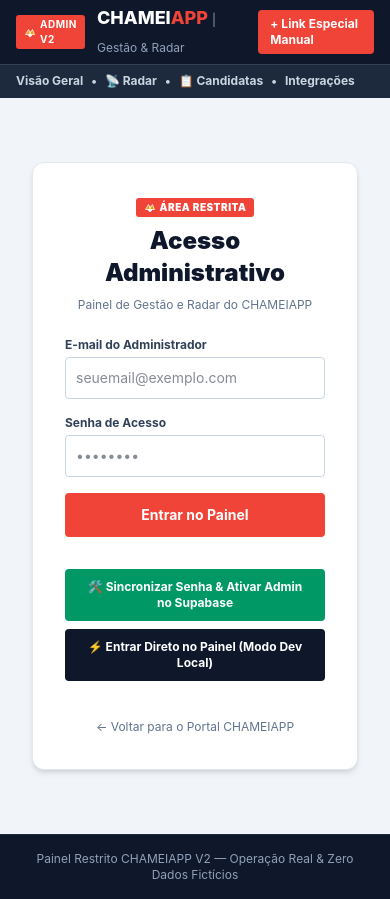
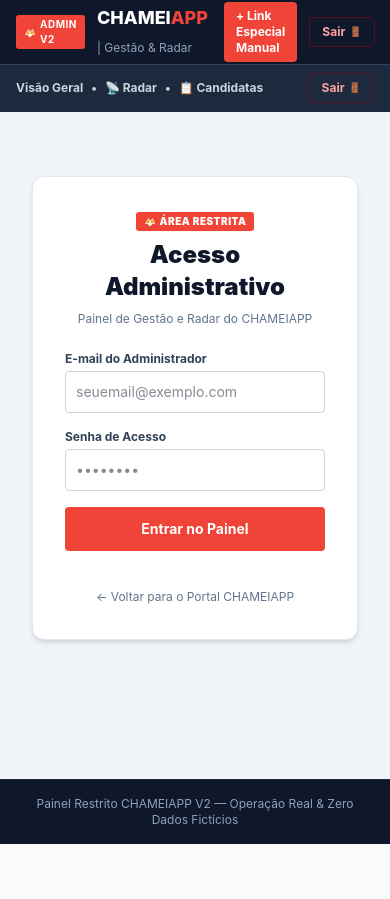
Before and after one commit to Helgonhc/chameiappadm, a Next.js app: page /admin/login in a window 390 px wide. After the commit the page ends 844 px from the top, so only its background shows below. Built offline with nearby package versions, Linux system fonts and the light colour scheme; no server answers.

Commit message:
feat: adicionar botao de logout no header admin e limpar login oficial

```diff
--- a/app/admin/layout.tsx
+++ b/app/admin/layout.tsx
@@ -2,6 +2,7 @@
 import Link from 'next/link';
 import { SITE_CONFIG } from '../../lib/config/site.config';
 import { ChameiMarker } from '../../components/ui/ChameiMarker';
+import { AdminLogoutButton } from '../../components/admin/AdminLogoutButton';
 
 export const metadata = {
   title: `Painel Admin | ${SITE_CONFIG.name}`,
@@ -82,20 +83,23 @@
               >
                 Ver Site ↗
               </Link>
+
+              <AdminLogoutButton />
             </div>
 
           </div>
         </div>
 
         {/* Sub-bar de navegação mobile admin */}
-        <div className="md:hidden bg-slate-800 px-4 py-2 flex items-center gap-2 overflow-x-auto text-xs font-bold text-slate-300 border-t border-slate-700">
-          <Link href="/admin/dashboard" className="shrink-0 hover:text-white">Visão Geral</Link>
-          <span>•</span>
-          <Link href="/admin/radar" className="shrink-0 hover:text-white">📡 Radar</Link>
-          <span>•</span>
-          <Link href="/admin/radar/candidatas" className="shrink-0 hover:text-white">📋 Candidatas</Link>
-          <span>•</span>
-          <Link href="/admin/integracoes" className="shrink-0 hover:text-white">Integrações</Link>
+        <div className="md:hidden bg-slate-800 px-4 py-2 flex items-center justify-between text-xs font-bold text-slate-300 border-t border-slate-700">
+          <div className="flex items-center gap-2 overflow-x-auto">
+            <Link href="/admin/dashboard" className="shrink-0 hover:text-white">Visão Geral</Link>
+            <span>•</span>
+            <Link href="/admin/radar" className="shrink-0 hover:text-white">📡 Radar</Link>
+            <span>•</span>
+            <Link href="/admin/radar/candidatas" className="shrink-0 hover:text-white">📋 Candidatas</Link>
+          </div>
+          <AdminLogoutButton />
         </div>
       </header>
 
--- a/app/admin/login/page.tsx
+++ b/app/admin/login/page.tsx
@@ -10,7 +10,6 @@
   const [email, setEmail] = useState('');
   const [password, setPassword] = useState('');
   const [error, setError] = useState('');
-  const [sqlInstruction, setSqlInstruction] = useState<string | null>(null);
   const [isLoading, setIsLoading] = useState(false);
   const router = useRouter();
   const searchParams = useSearchParams();
@@ -24,7 +23,6 @@
   const handleLogin = async (e: React.FormEvent) => {
     e.preventDefault();
     setError('');
-    setSqlInstruction(null);
 
     if (!email || !password) {
       setError('Preencha e-mail e senha.');
@@ -35,10 +33,6 @@
 
     try {
       if (!supabaseUrl || !supabaseAnonKey) {
-        if (process.env.NODE_ENV !== 'production') {
-          router.push(redirectUrl);
-          return;
-        }
         setError('Supabase não está configurado neste ambiente.');
         setIsLoading(false);
         return;
@@ -66,57 +60,6 @@
     }
   };
 
-  const handleSetupAdmin = async () => {
-    if (!email || !password) {
-      setError('Preencha e-mail e senha para configurar.');
-      return;
-    }
-
-    setIsLoading(true);
-    setError('');
-
-    try {
-      const res = await fetch('/api/auth/setup-admin', {
-        method: 'POST',
-        headers: { 'Content-Type': 'application/json' },
-        body: JSON.stringify({ email, password }),
-      });
-
-      const data = await res.json();
-
-      if (!res.ok || data.error) {
-        setError(data.error || 'Erro ao sincronizar conta admin.');
-        setIsLoading(false);
-        return;
-      }
-
-      // Após a sincronização, efetuar o login automático no Supabase
-      const supabase = createBrowserClient(supabaseUrl, supabaseAnonKey);
-      const { error: loginErr } = await supabase.auth.signInWithPassword({
-        email,
-        password,
-      });
-
-      if (loginErr) {
-        setError(`Conta configurada no Supabase, porém ao efetuar login: ${loginErr.message}`);
-        setIsLoading(false);
-        return;
-      }
-
-      router.push(redirectUrl);
-      router.refresh();
-    } catch (err: any) {
-      setError(err?.message || 'Erro ao conectar ao servidor.');
-      setIsLoading(false);
-    }
-  };
-
-  const handleDevLogin = () => {
-    document.cookie = "chamei_dev_admin=true; path=/; max-age=86400";
-    router.push(redirectUrl);
-    router.refresh();
-  };
-
   return (
     <div className="max-w-md mx-auto py-12 px-4">
       <div className="bg-white p-8 rounded-xl border border-slate-200 shadow-md space-y-6">
@@ -137,29 +80,8 @@
         )}
 
         {error && (
-          <div className="bg-red-50 text-red-700 p-3 rounded text-xs font-semibold border border-red-200 space-y-2">
-            <p>{error}</p>
-            {error.includes('Invalid login credentials') && (
-              <div className="pt-2 border-t border-red-200">
-                <button
-                  type="button"
-                  onClick={handleSetupAdmin}
-                  className="w-full bg-emerald-700 hover:bg-emerald-800 text-white font-bold py-2 px-3 rounded text-xs transition-colors cursor-pointer"
-                >
-                  ⚡ Sincronizar Senha & Criar/Ativar Admin no Supabase
-                </button>
-              </div>
-            )}
-            {sqlInstruction && (
-              <div className="mt-2 pt-2 border-t border-red-200 text-[11px] text-slate-800 font-mono">
-                <span className="font-bold text-red-900 block font-sans mb-1">
-                  💡 Execute o SQL no SQL Editor do Supabase para liberar:
-                </span>
-                <pre className="bg-slate-900 text-emerald-400 p-2 rounded overflow-x-auto text-[10px]">
-                  {sqlInstruction}
-                </pre>
-              </div>
-            )}
+          <div className="bg-red-50 text-red-700 p-3 rounded text-xs font-semibold border border-red-200">
+            {error}
           </div>
         )}
 
@@ -201,27 +123,6 @@
           </button>
         </form>
 
-        <div className="pt-2 flex flex-col gap-2">
-          <button
-            type="button"
-            onClick={handleSetupAdmin}
-            disabled={isLoading}
-            className="w-full bg-emerald-600 hover:bg-emerald-700 text-white font-bold py-2.5 px-4 rounded transition-colors text-xs flex items-center justify-center gap-2 cursor-pointer"
-          >
-            <span>🛠️ Sincronizar Senha & Ativar Admin no Supabase</span>
-          </button>
-
-          {process.env.NODE_ENV !== 'production' && (
-            <button
-              type="button"
-              onClick={handleDevLogin}
-              className="w-full bg-slate-900 hover:bg-slate-800 text-white font-bold py-2.5 px-4 rounded transition-colors text-xs flex items-center justify-center gap-2 cursor-pointer"
-            >
-              <span>⚡ Entrar Direto no Painel (Modo Dev Local)</span>
-            </button>
-          )}
-        </div>
-
         <div className="text-center pt-2">
           <a
             href="/"
--- /dev/null
+++ b/components/admin/AdminLogoutButton.tsx
@@ -0,0 +1,40 @@
+'use client';
+
+import React from 'react';
+import { useRouter } from 'next/navigation';
+import { createBrowserClient } from '@supabase/ssr';
+
+export function AdminLogoutButton() {
+  const router = useRouter();
+
+  const handleLogout = async () => {
+    try {
+      const supabaseUrl = process.env.NEXT_PUBLIC_SUPABASE_URL || '';
+      const supabaseAnonKey = process.env.NEXT_PUBLIC_SUPABASE_ANON_KEY || '';
+
+      if (supabaseUrl && supabaseAnonKey) {
+        const supabase = createBrowserClient(supabaseUrl, supabaseAnonKey);
+        await supabase.auth.signOut();
+      }
+
+      // Limpar cookie dev se houver
+      document.cookie = 'chamei_dev_admin=; path=/; expires=Thu, 01 Jan 1970 00:00:01 GMT;';
+
+      router.push('/admin/login');
+      router.refresh();
+    } catch {
+      router.push('/admin/login');
+    }
+  };
+
+  return (
+    <button
+      onClick={handleLogout}
+      className="px-3 py-1.5 rounded text-xs font-bold text-red-300 hover:text-white hover:bg-red-900/40 border border-red-800/50 transition-colors cursor-pointer flex items-center gap-1"
+      title="Sair do Painel Administrativo"
+    >
+      <span>Sair</span>
+      <span className="text-[10px]">🚪</span>
+    </button>
+  );
+}
--- a/middleware.ts
+++ b/middleware.ts
@@ -8,14 +8,6 @@
 
   // Proteger todas as rotas administrativas /admin/* (exceto /admin/login)
   if (pathname.startsWith('/admin') && !pathname.startsWith('/admin/login')) {
-    // Em desenvolvimento local, se tiver cookie de dev admin ativado, permite navegação direta
-    if (process.env.NODE_ENV !== 'production') {
-      const devCookie = request.cookies.get('chamei_dev_admin');
-      if (devCookie?.value === 'true') {
-        return NextResponse.next();
-      }
-    }
-
     const supabaseUrl = process.env.NEXT_PUBLIC_SUPABASE_URL || '';
     const supabaseAnonKey = process.env.NEXT_PUBLIC_SUPABASE_ANON_KEY || '';
     const serviceRoleKey = process.env.SUPABASE_SERVICE_ROLE_KEY || '';
```
